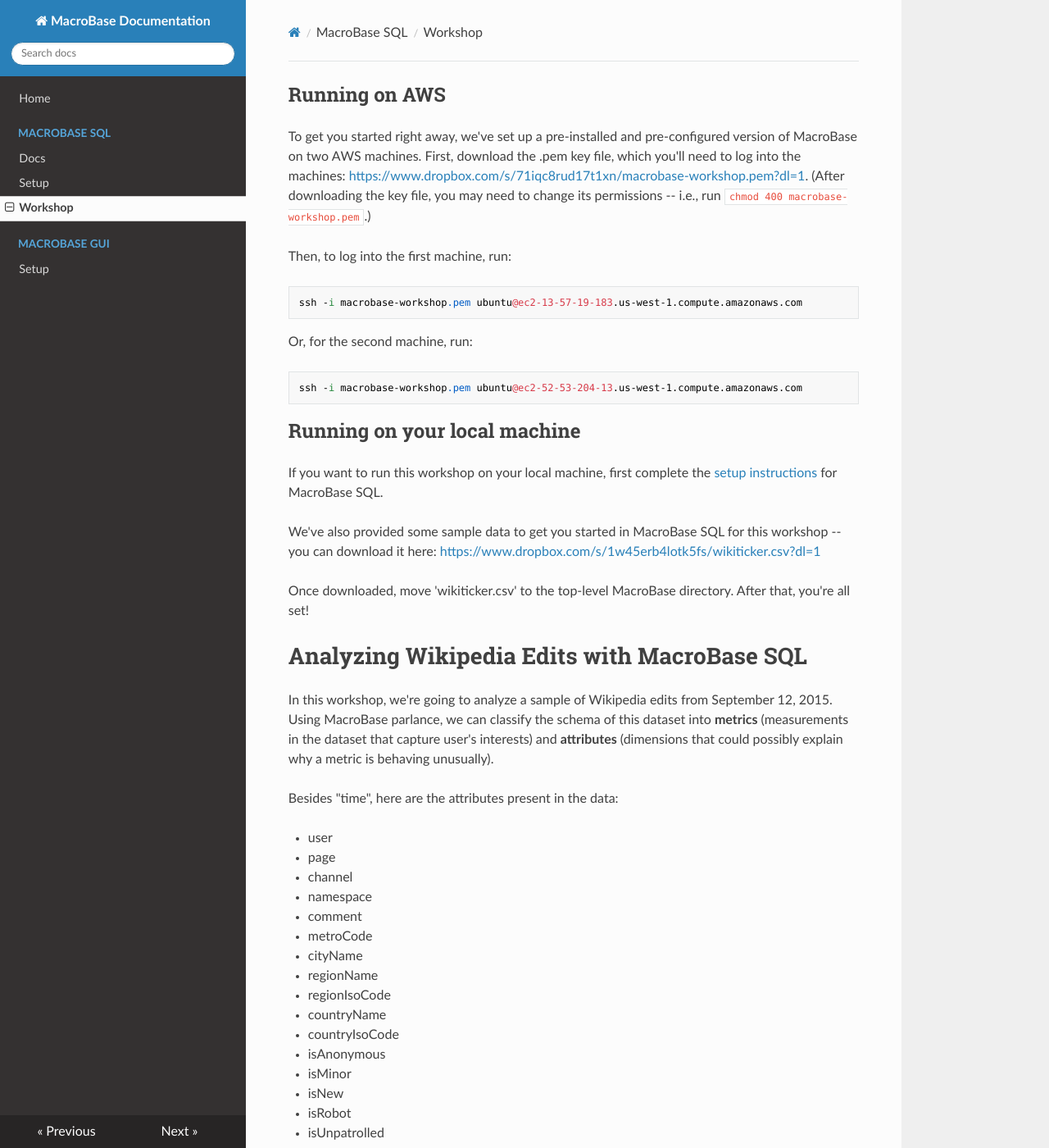
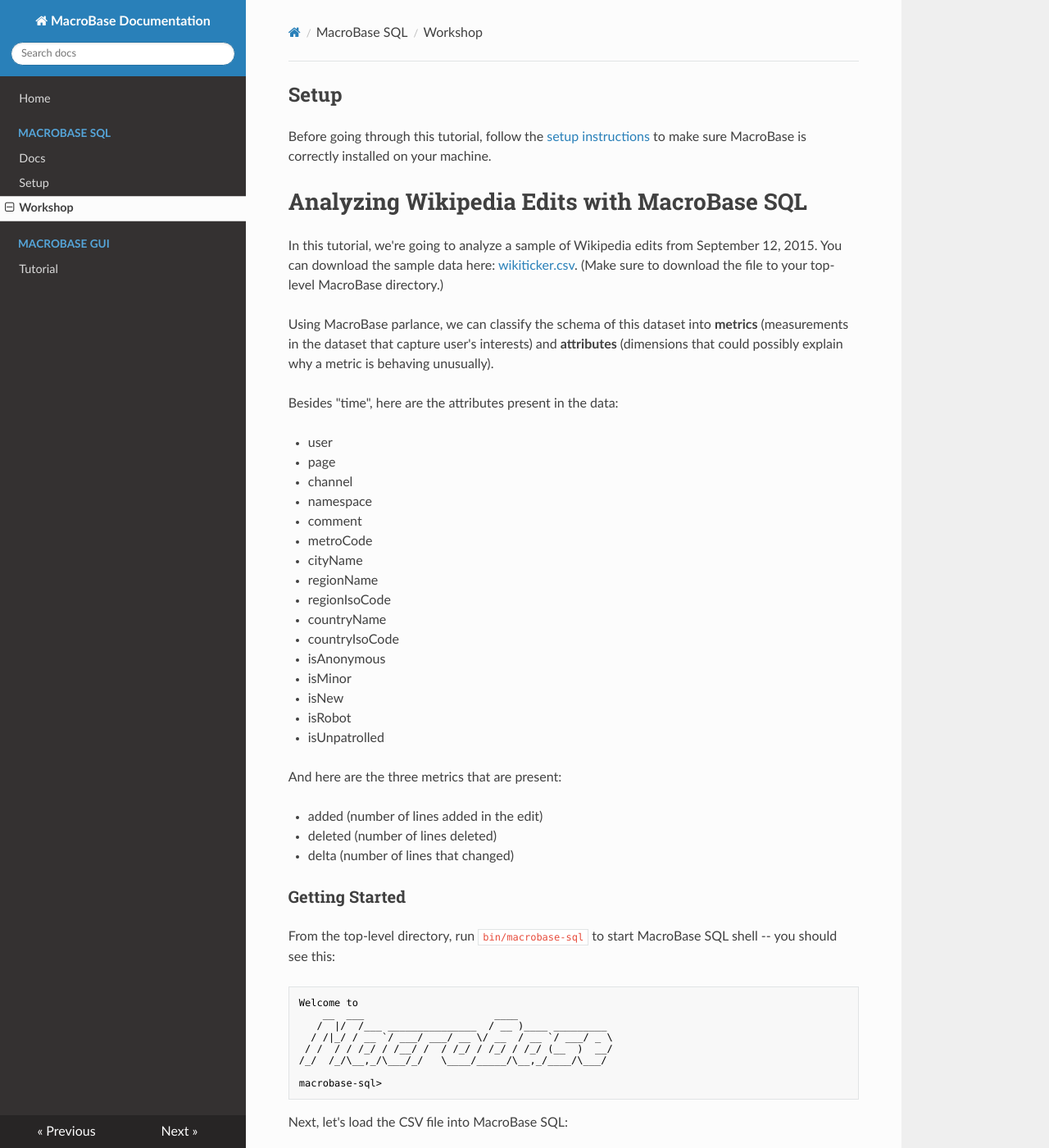
Before and after one commit to stanford-futuredata/macrobase, an MkDocs documentation site: the page built from docs/source/sql/workshop.md, in a window 1280 px wide and 1400 px high. Shown: the whole window at 82% size. Built offline with MkDocs 1.6.1, drawn with Linux system fonts in a browser that asks for light colours; nearby versions of some CDN libraries; old or Windows-style settings are respelled for this version of MkDocs; some of the changed text lies outside the part shown.

Commit message:
Fixed broken links, removed AWS, updated home page

````diff
--- a/docs/mkdocs.yml
+++ b/docs/mkdocs.yml
@@ -8,7 +8,7 @@
     - 'Setup': 'sql/setup.md'
     - 'Workshop': 'sql/workshop.md'
   - MacroBase GUI:
-    - 'Setup': 'gui/setup.md'
+    - 'Tutorial': 'gui/tutorial.md'
 
 theme:
   name: 'readthedocs'
--- a/docs/source/sql/workshop.md
+++ b/docs/source/sql/workshop.md
@@ -1,40 +1,20 @@
-## Running on AWS
+## Setup
 
-To get you started right away, we've set up a pre-installed and pre-configured
-version of MacroBase on two AWS machines. First, download the .pem key file,
-which you'll need to log into the machines: <https://www.dropbox.com/s/71iqc8rud17t1xn/macrobase-workshop.pem?dl=1>.
-(After downloading the key file, you may need to change its permissions -- i.e., run `chmod 400 macrobase-workshop.pem`.)
-
-Then, to log into the first machine, run:
-
-```
-ssh -i macrobase-workshop.pem ubuntu@ec2-13-57-19-183.us-west-1.compute.amazonaws.com
-```
-
-Or, for the second machine, run:
-
-```
-ssh -i macrobase-workshop.pem ubuntu@ec2-52-53-204-13.us-west-1.compute.amazonaws.com
-```
-
-## Running on your local machine
-
-If you want to run this workshop on your local machine, first complete the
-[setup instructions](/docs/sql/setup/) for MacroBase SQL.
-
-We've also provided some sample data to get you started in MacroBase SQL for this
-workshop -- you can download it here:
-<https://www.dropbox.com/s/1w45erb4lotk5fs/wikiticker.csv?dl=1>
-
-Once downloaded, move 'wikiticker.csv' to the top-level MacroBase directory. After that, you're all set!
+Before going through this tutorial, follow the [setup
+instructions](setup) to make sure MacroBase is correctly installed on
+your machine.
 
 # Analyzing Wikipedia Edits with MacroBase SQL
 
-In this workshop, we're going to analyze a sample of Wikipedia edits from
-September 12, 2015.  Using MacroBase parlance, we can classify the schema of
-this dataset into **metrics** (measurements in the dataset that capture user's
-interests) and **attributes** (dimensions that could possibly explain why a metric
-is behaving unusually).
+In this tutorial, we're going to analyze a sample of Wikipedia edits from
+September 12, 2015. You can download the sample data here:
+[wikiticker.csv](/wikiticker.csv). (Make sure to download the file to your
+top-level MacroBase directory.)
+
+Using MacroBase parlance, we can classify the schema of this dataset into
+**metrics** (measurements in the dataset that capture user's interests) and
+**attributes** (dimensions that could possibly explain why a metric is behaving
+unusually).
 
 Besides "time", here are the attributes present in the data:
 
@@ -167,7 +147,7 @@
 ```
 
 Many of the columns in `ON *` didn't yield any explanations (e.g.,
-countryName, regionName); we can filter these out by modifying the ON
+"countryName", "regionName"); we can filter these out by modifying the ON
 clause to include only the columns we care about (which will also improve
 query performance).
 
@@ -177,7 +157,7 @@
 ```
 
 Maybe our original query (with `ON *`) didn't yield explanations in
-countryName and regionName because our minimum support or minimum ratio were
+"countryName" and "regionName" because our minimum support or minimum ratio were
 too high; we can tweak either using `WITH MIN RATIO` and/or `MIN SUPPORT`:
 
 ```sql
@@ -222,7 +202,7 @@
   WITH MIN SUPPORT 0.10;
 ```
 
-### Your turn
+### Your Turn
 
 There's plenty more to explore in this dataset! For example, try writing a
 few queries using the `DIFF` and `SPLIT` operators to analyze the "added"
@@ -234,7 +214,8 @@
 ```sql
 SELECT * FROM DIFF
   (SPLIT (
-    SELECT *, percentile(delta) as percentile FROM wiki)
+    SELECT *, percentile(delta) as percentile FROM wiki
+    )
   WHERE percentile > 0.99)
 ON *;
 ```
````
Also changed, not shown: other parts of docs/source/sql/workshop.md (+1 -1 lines), docs/source/index.md (+30 -8 lines), docs/source/sql/setup.md (+21 -6 lines), docs/source/gui/tutorial.md (renamed from docs/source/gui/setup.md).
